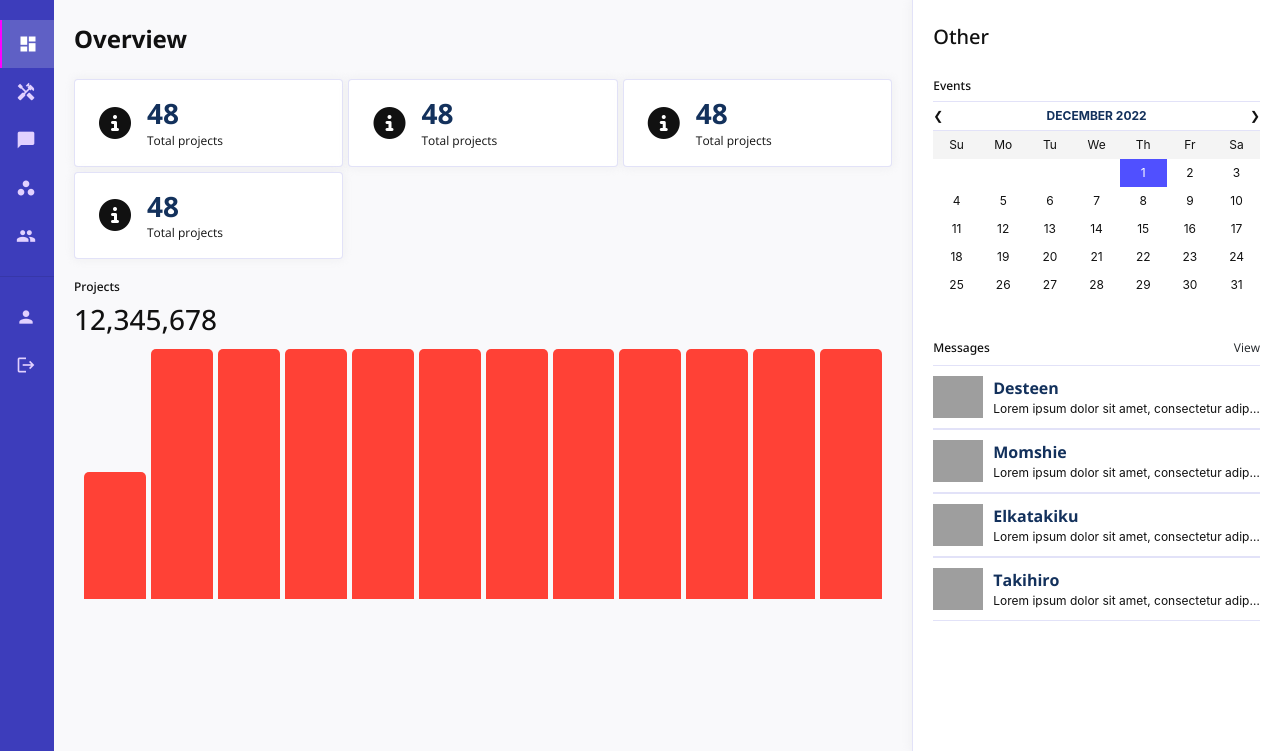
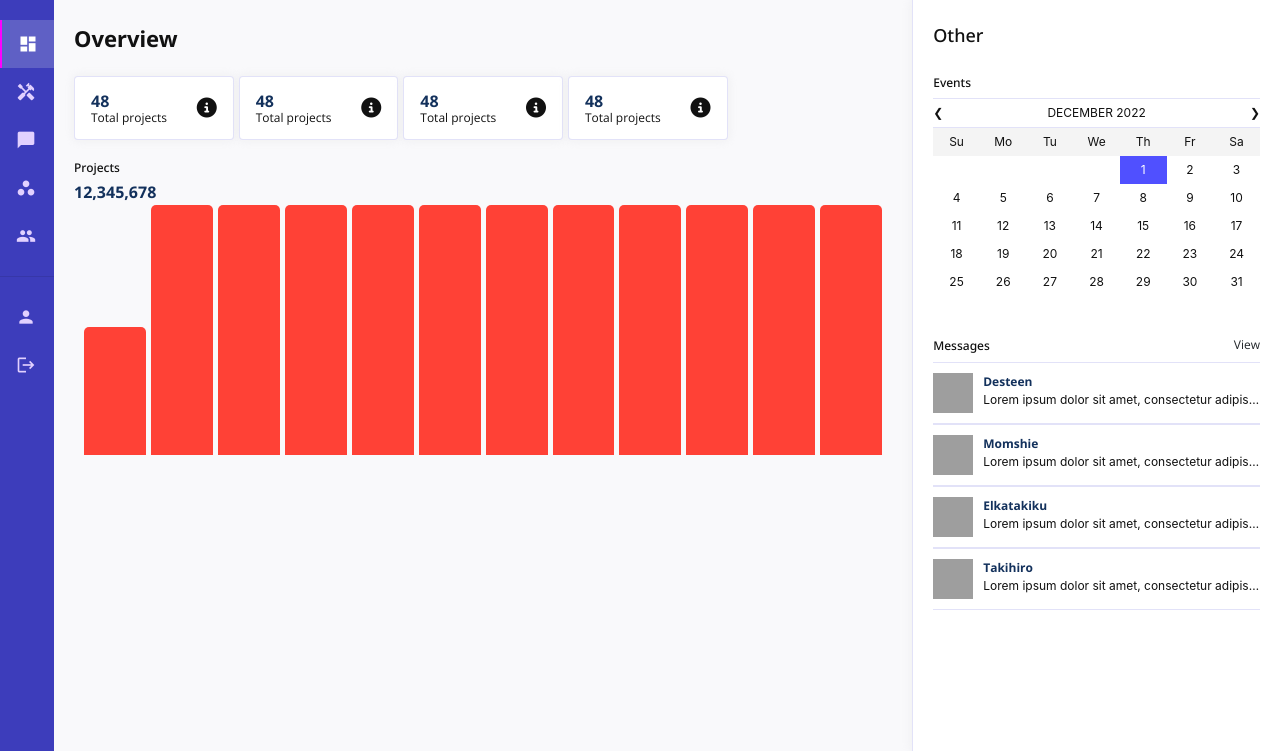
Before and after one commit to elkatakiku/PetroconEngineeringSevices, a PHP site: page /app/dashboard.html in a window 1280 px wide. Shown: the part 49-800 px from the top of the page. Run offline with PHP 8.4, Linux system fonts and the light colour scheme; some libraries are stand-ins or nearby versions; grey boxes are pictures that could not be loaded.

Commit message:
Adjust dashboard sizes

```diff
--- a/app/dashboard.html
+++ b/app/dashboard.html
@@ -14,7 +14,7 @@
     <link rel="preconnect" href="https://fonts.gstatic.com" crossorigin>
     <link href="https://fonts.googleapis.com/css2?family=Noto+Sans:ital,wght@0,400;0,500;0,600;0,700;0,800;0,900;1,400;1,500;1,600;1,700;1,800;1,900&family=Open+Sans:ital,wght@0,300;0,400;0,500;0,600;0,700;0,800;1,300;1,400;1,500;1,600;1,700;1,800&display=swap" rel="stylesheet">
 
-    <!-- Google Icons -->
+    <!-- Google ov-Icons -->
     <link href="https://fonts.googleapis.com/icon?family=Material+Icons" rel="stylesheet">
 
     <!-- External CSS -->
@@ -142,50 +142,50 @@
               <h1 class="page-title">Overview</h1>
             </div>
 
-            <div class="overview-card-container">
+            <div class="ov-card-container">
               <div class="custom-card">
                 <div class="overview-card">
-                  <i class="fa fa-info-circle icon" aria-hidden="true"></i>
-                  <div class="info">
-                    <h3 class="dark-text">48</h3>
-                    <p class="text-5">Total projects</p>
+                  <div class="ov-info">
+                    <h3 class="ov-title">48</h3>
+                    <p class="ov-desc">Total projects</p>
                   </div>
+                  <i class="fa fa-info-circle ov-icon" aria-hidden="true"></i>
                 </div>
               </div>
 
               <div class="custom-card">
                 <div class="overview-card">
-                  <i class="fa fa-info-circle icon" aria-hidden="true"></i>
-                  <div class="info">
-                    <h3 class="dark-text">48</h3>
-                    <p class="text-5">Total projects</p>
+                  <div class="ov-info">
+                    <h3 class="ov-title">48</h3>
+                    <p class="ov-desc">Total projects</p>
                   </div>
+                  <i class="fa fa-info-circle ov-icon" aria-hidden="true"></i>
                 </div>
               </div>
 
               <div class="custom-card">
                 <div class="overview-card">
-                  <i class="fa fa-info-circle icon" aria-hidden="true"></i>
-                  <div class="info">
-                    <h3 class="dark-text">48</h3>
-                    <p class="text-5">Total projects</p>
+                  <div class="ov-info">
+                    <h3 class="ov-title">48</h3>
+                    <p class="ov-desc">Total projects</p>
                   </div>
+                  <i class="fa fa-info-circle ov-icon" aria-hidden="true"></i>
                 </div>
               </div>
 
               <div class="custom-card">
                 <div class="overview-card">
-                  <i class="fa fa-info-circle icon" aria-hidden="true"></i>
-                  <div class="info">
-                    <h3 class="dark-text">48</h3>
-                    <p class="text-5">Total projects</p>
+                  <div class="ov-info">
+                    <h3 class="ov-title">48</h3>
+                    <p class="ov-desc">Total projects</p>
                   </div>
+                  <i class="fa fa-info-circle ov-icon" aria-hidden="true"></i>
                 </div>
               </div>
             </div>
 
-            <h5 class="header-5">Projects</h5>
-            <p class="h3">12,345,678</p>
+            <h5 class="db-sec-header">Projects</h5>
+            <p class="db-project-count">12,345,678</p>
 
             <!-- Chart -->
             <style>
@@ -248,15 +248,15 @@
           <!-- Side contents -->
           <div class="db-side">
 
-            <h2 class="header-4">Other</h2>
+            <h2 class="db-side-header">Other</h2>
 
             <div class="side-content" id="events">
-              <h5 class="header-5">Events</h5>
+              <h5 class="db-sec-header">Events</h5>
               <!-- Calendar -->
               <div class="month">
                 <ul class="linear space-between">
                   <li class="prev">&#10094;</li>
-                  <li class="dark-text">December 2022</li>
+                  <li class="ov-title">December 2022</li>
                   <li class="next">&#10095;</li>
                 </ul>
               </div>
@@ -313,7 +313,7 @@
 
             <div class="side-content" id="messages">
               <div class="side-content-header">
-                <h5 class="header-5">Messages</h5>
+                <h5 class="db-sec-header">Messages</h5>
                 <button class="btn link-btn">View</button>
               </div>
 
--- a/styles/astyles.css
+++ b/styles/astyles.css
@@ -42,29 +42,52 @@ h1, h2, h3, h4, h5, h6 {
   margin: 24px 0 !important;
 }
 
-.overview-card-container {
+.ov-card-container {
   display: flex;
   flex-wrap: wrap;
   gap: 5px;
   margin-bottom: 20px;
 }
 
-.overview-card-container .custom-card {
-  width: calc((100% - (5px * 2)) / 3);
+.ov-card-container .custom-card {
+  width: calc((100% - (5px * 3)) / 4);
 }
 
 .overview-card {
-  display: flex;
-  align-items: center;
-  gap: 1rem;
-  margin: 1rem 1.5rem;
+  margin: 1rem 1rem .75rem 1rem;
+  position: relative;
 }
 
-.overview-card .icon {
-  font-size: 2rem;
+.overview-card .ov-icon {
+  font-size: 1.25rem;
+  position: absolute;
+  right: 0;
+  top: 5px;
 }
 
-.overview-card .info h3, .overview-card .info p{
+.overview-card .ov-title {
+  font-size: 1rem;
+  color: var(--palette2);
+  font-weight: 700;
+  line-height: 16px;
+  margin: 0;
+}
+
+.overview-card .ov-desc {
+  font-size: .75rem;
+  margin: 0;
+}
+
+.db-sec-header {
+  font-size: .75rem;
+  font-weight: 500;
+}
+
+.db-project-count {
+  font-size: 1rem;
+  color: var(--palette2);
+  font-weight: 700;
+  line-height: 16px;
   margin: 0;
 }
 
@@ -79,6 +102,11 @@ h1, h2, h3, h4, h5, h6 {
   background-color: white;
   border-left: 1px solid var(--border-rgba-color);
   box-shadow: 0 0 10px 1px var(--default-box-shadow-color);
+}
+
+.db-side-header {
+  font-size: 18px;
+  font-weight: 500;
 }
 
 @media only screen and (max-width: 768px) {
@@ -132,7 +160,7 @@ h1, h2, h3, h4, h5, h6 {
 
 .page-header .page-title {
   margin: 0;
-  font-size: 24px;
+  font-size: 22px;
 }
 
 .project-info {
@@ -302,15 +330,16 @@ h1, h2, h3, h4, h5, h6 {
 .chat-box .diplay-image {
   flex-basis: 20%;
   width: 0;
-  max-width: 50px;
+  min-width: 40px;
+  max-width: 40px;
   min-height: 40px;
-  max-height: 50px;
+  max-height: 40px;
   object-fit: cover;
 }
 
 .chat-box .name {
   color: var(--palette2);
-  font-size: 1rem;
+  font-size: .75rem;
   font-weight: 700;
   margin: 0;
 }
@@ -329,10 +358,22 @@ h1, h2, h3, h4, h5, h6 {
 
 /* || MEDIA QUERIES */
 
+/* XS */
+/* Extra small devices (phones, 576px and down) */
+@media only screen and (max-width: 576px) {
+  .ov-card-container .custom-card  {
+    width: 100%;
+  }
+}
+
 /* SM */
 /* Small devices (portrait tablets and large phones, 576px and up) */
 @media only screen and (min-width: 576px) {
   .example {background: green;}
+
+  .ov-card-container .custom-card  {
+    width: calc((100% - (5px * 1)) / 2);
+  }
 }
 
 /* Small devices (portrait tablets and large phones, 768px and below ) */
@@ -347,10 +388,38 @@ h1, h2, h3, h4, h5, h6 {
 /* MD */
 /* Medium devices (landscape tablets, 768px and up) */
 @media only screen and (min-width: 768px) {
+  .ov-card-container .custom-card  {
+    width: calc((100% - (5px * 1)) / 2);
+  }
+}
 
-}
 
 /* Medium devices (landscape tablets, 992px and up) */
 @media only screen and (max-width: 992px) {
 
 }
+
+
+/* LG */
+/* Large devices (laptops/desktops, 992px and up) */
+@media only screen and (min-width: 992px) {
+  .example {background: orange;}
+  .ov-card-container .custom-card  {
+    width: calc((100% - (5px * 3)) / 4);
+  }
+}
+
+
+/* XL */
+/* Extra large devices (large laptops and desktops, 1200px and up) */
+@media only screen and (min-width: 1200px) {
+  .ov-card-container .custom-card  {
+    width: calc((100% - (5px * 4)) / 5);
+    max-width: 250px;
+  }
+}
+
+@media only screen and (min-width: 3000px) {
+  .example {background: pink;}
+
+}
```
